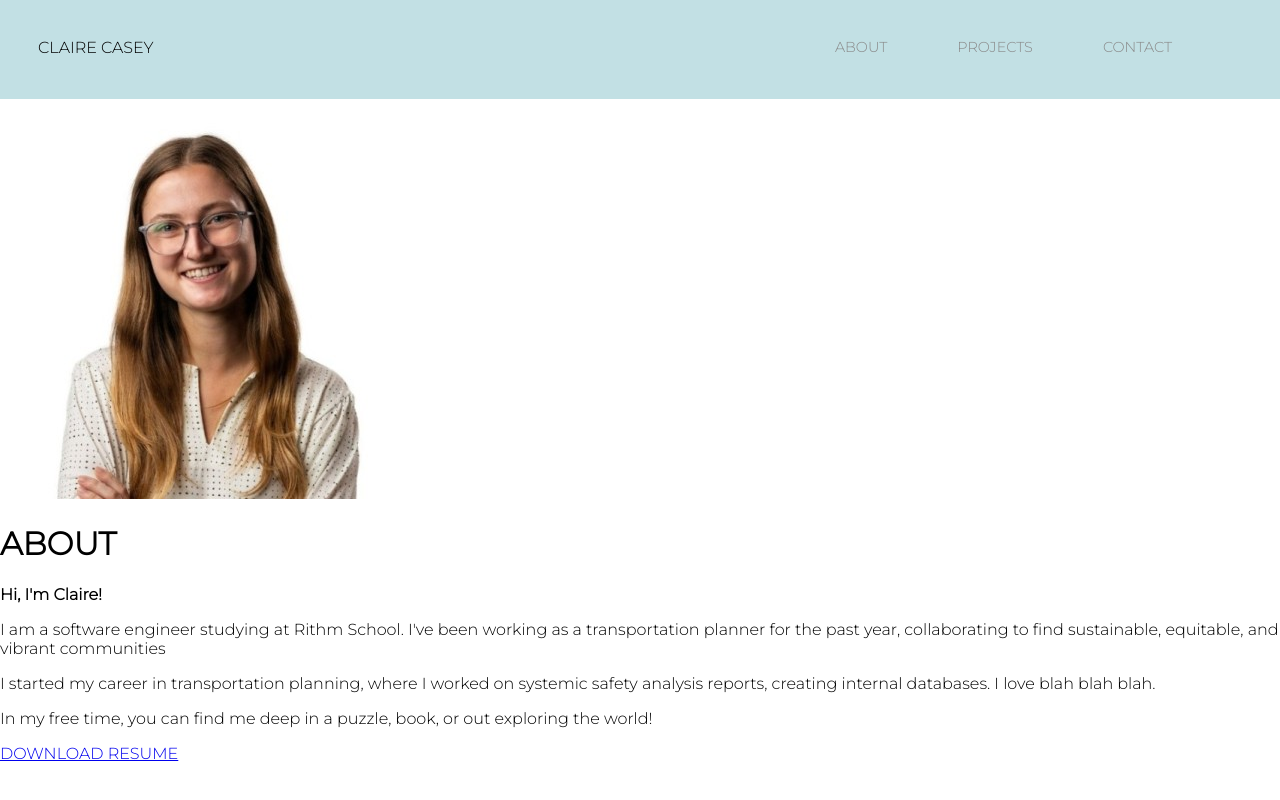
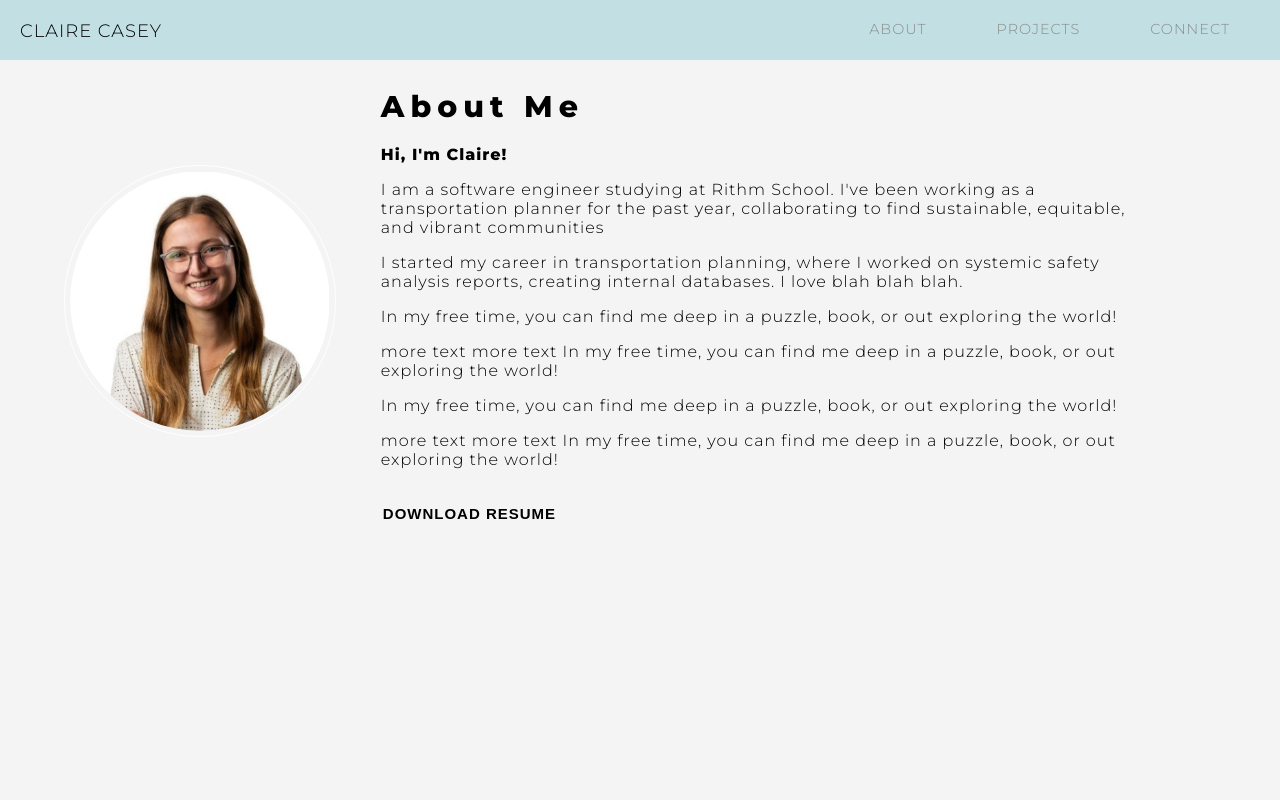
Before and after one commit to clairelcasey/Personal_Website, a plain HTML site: page index.html in a window 1280 px wide. Drawn offline with Linux system fonts and the light colour scheme.

Commit message:
Add content to About Me page

```diff
--- a/index.html
+++ b/index.html
@@ -3,16 +3,17 @@
 <head>
     <meta charset="UTF-8">
     <meta name="viewport" content="width=device-width, initial-scale=1.0">
-    <title>About</title>
+    <title>Home</title>
     <link rel="stylesheet" href="styles.css">
     <link href="https://fonts.googleapis.com/css2?family=Montserrat:wght@300&display=swap" rel="stylesheet">
+    <link href="https://fonts.googleapis.com/css2?family=Montserrat:wght@800&display=swap" rel="stylesheet">
 </head>
 <body>
     <div class="container">
         <div class="nav-wrapper">
             <div class="left-side">
-                <div class="brand">
-                    <div>CLAIRE CASEY</div>
+                <div class="logo">
+                    <a href="index.html">CLAIRE CASEY</a>
                 </div>
             </div>
             <div class="right-side">
@@ -23,7 +24,7 @@
                     <a href="projects.html">Projects</a>
                 </div>
                 <div class="nav-link-wrapper">
-                    <a href="contact.html">Contact</a>
+                    <a href="contact.html">Connect</a>
                 </div>
 
             </div>
@@ -32,16 +33,21 @@
         <div class="about-wrapper">
             <div class="about-headshot">
                 <img src="static/media/headshot.jpg" alt="Claire Headshot">
+
             </div>
             <div class="about-paragraph">
                 <div class="about-ParagraphCard">
-                    <h1>ABOUT</h1>
+                    <h1>About Me</h1>
                     <div class="about-ParagraphCard-text">
                         <strong>Hi, I'm Claire! </strong>
                         <p>I am a software engineer studying at Rithm School. I've been working as a transportation planner for the past year, collaborating to find sustainable, equitable, and vibrant communities</p>
                         <p>I started my career in transportation planning, where I worked on systemic safety analysis reports, creating internal databases. I love blah blah blah. </p>
                         <p>In my free time, you can find me deep in a puzzle, book, or out exploring the world! </p>
+                        <p>more text more text In my free time, you can find me deep in a puzzle, book, or out exploring the world!</p>
+                        <p>In my free time, you can find me deep in a puzzle, book, or out exploring the world! </p>
+                        <p>more text more text In my free time, you can find me deep in a puzzle, book, or out exploring the world!</p>
                         <p>
+                            <br>
                             <span class="resume-download-container">
                                 <a class ="resume-download" href="/Claire_Casey_Resume.pdf" download>DOWNLOAD RESUME</a>
                             </span>
--- a/styles.css
+++ b/styles.css
@@ -1,13 +1,30 @@
+/* Master Styles */
 body {
     margin: 0px;
-    font-family: 'Montserrat', sans-serif;
+    background-color: #f4f4f4;
+    scroll-behavior: smooth;
+    height: 100%
 }
 
+body, p {
+font-weight: 200;
+font-size: 16px;
+padding: 0px;
+text-align: left;
+letter-spacing: 1px;
+font-family: 'Montserrat', sans-serif;
+}
+
+/* Nav Styles */
 .nav-wrapper {
     display: flex;
     justify-content: space-between;
-    padding: 38px;
+    padding: 20px;
     background-color: #C2E0E4;
+    position: fixed;
+    width: 100%;
+    height: 20px;
+    z-index: 1500;
 }
 
 .right-side {
@@ -21,15 +38,15 @@ body {
 }
 
 .nav-link-wrapper {
-    height: 22px;
+    height: 20px;
     border-bottom: 1px solid transparent;
-    transition: border-bottom 0.5s;
+    transition: border-bottom 0.3s;
 }
 
 .nav-link-wrapper a {
     color: #8a8a8a;
     text-decoration: none;
-    transition: color 0.5s;
+    transition: color 0.3s;
 }
 
 .nav-link-wrapper:hover {
@@ -39,3 +56,99 @@ body {
 .nav-link-wrapper a:hover {
     color: black;
 }
+
+.logo a {
+    text-decoration: none;
+    color: black;
+    font-size: 18px;
+}
+
+/* About Styles */
+.about-wrapper {
+    display: flex;
+    flex-direction: row;
+    justify-content: space-around;
+    align-items: center;
+    /* flex-wrap: wrap; */
+    width: 90%;
+    padding-left: 0%;
+    position: relative;
+    top: 10px;
+    margin-left: auto;
+    margin-right: auto;
+    align-content: center;
+}
+
+h1 {
+    font-family: 'Montserrat', sans-serif;
+    font-size: 30px;
+    letter-spacing: 6px;
+    font-weight: 600;
+}
+
+.about-headshot {
+    justify-content: center;
+    flex: 1;
+}
+
+.about-headshot img {
+    max-width: 100%;
+    height: auto;
+    border-radius: 50%;
+    padding: 2%;
+    border: 1px solid white;
+    top: 150px;
+}
+
+.about-paragraph {
+    padding: 5%;
+    flex: 3;
+}
+
+.resume-download {
+    font-size: 15px;
+    font-weight: 900;
+    font-family: 'Archivo Black', sans-serif;
+    padding: 2px;
+    text-decoration: none;
+    color: black;
+}
+
+.resume-download:hover {
+    color: darkgrey;
+  }
+
+
+  @media screen and (max-width: 400px) {
+    .nav-wrapper {
+      font-size: 10px;
+      letter-spacing: 4px;
+    }
+    .logo a {
+        text-decoration: none;
+        color: black;
+        font-size: 10px;
+    }
+    .nav-wrapper > .right-side > div {
+        margin-right: 30px;
+    }
+    .about-wrapper {
+        top: 40px;
+    }
+  }
+
+
+  @media screen and (min-width: 400px) and (max-width: 700px) {
+    .nav-wrapper > .right-side > div {
+        margin-right: 30px;
+        font-size: 15px;
+    }
+    .logo a {
+        text-decoration: none;
+        color: black;
+        font-size: 15px;
+    }
+    .about-wrapper {
+        top:40px;
+    }
+  }
```
Also changed, not shown: projects.html (+1 -0 lines), 1 other file.
